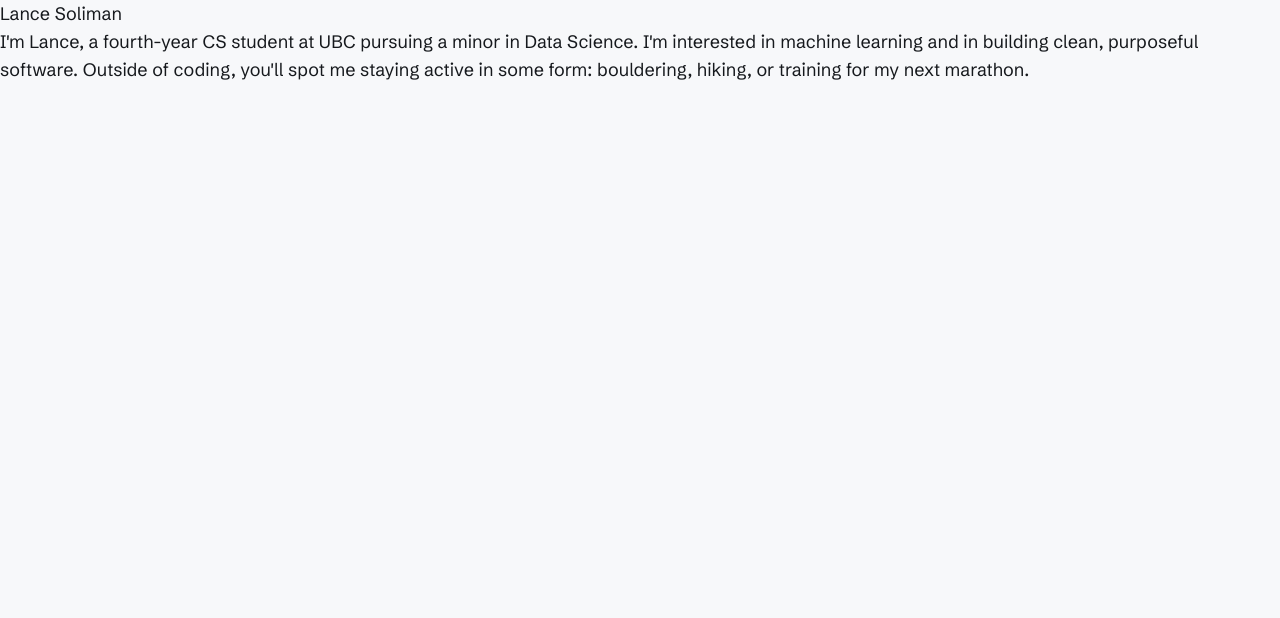
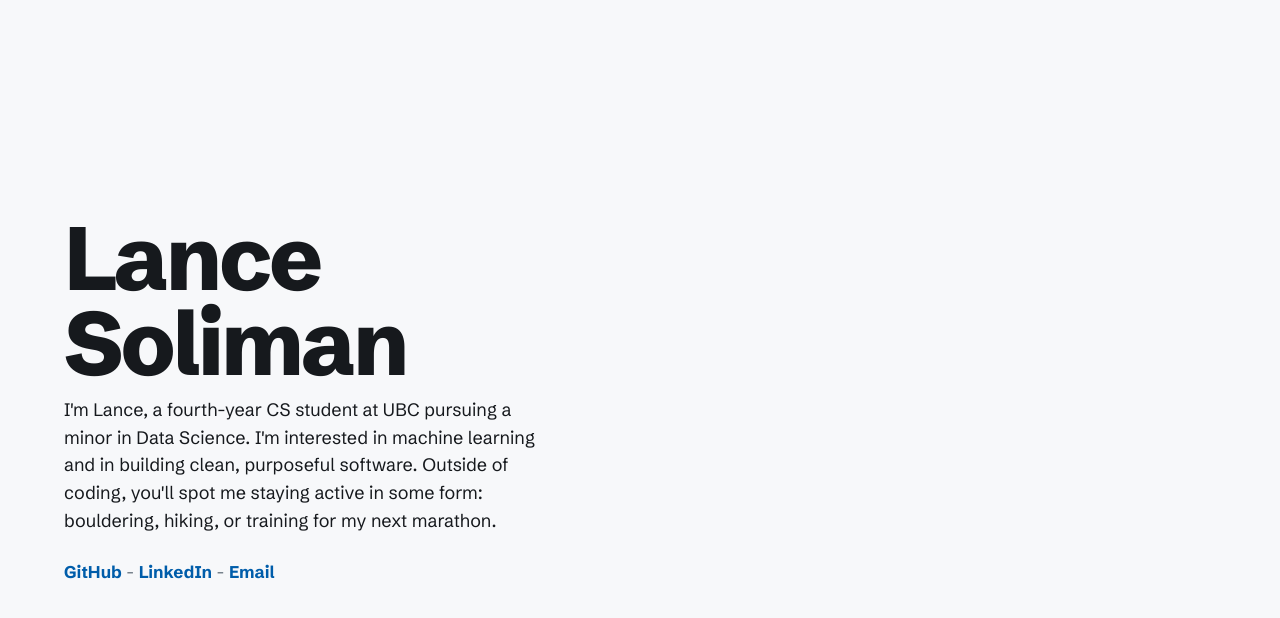
Before and after one commit to solimanlance/lances-portfolio, a Next.js app: page / in a window 1280 px wide. Shown: the top 618 px of the page. Built offline with nearby package versions, Linux system fonts and the light colour scheme.

Commit message:
add initial hero section

```diff
--- a/content.json
+++ b/content.json
@@ -17,19 +17,15 @@
     "links": [
       {
         "label": "GitHub",
-        "href": "TODO: https://github.com/..."
+        "href": "https://github.com/solimanlance"
       },
       {
         "label": "LinkedIn",
-        "href": "TODO: https://linkedin.com/in/..."
-      },
-      {
-        "label": "Résumé",
-        "href": "TODO: /resume.pdf"
+        "href": "https://www.linkedin.com/in/lance-soliman/"
       },
       {
         "label": "Email",
-        "href": "TODO: mailto:..."
+        "href": "lancessoliman@gmail.com"
       }
     ]
   },
--- /dev/null
+++ b/src/components/Hero.js
@@ -0,0 +1,26 @@
+import { Fragment } from "react";
+import { isTodo } from "./stations";
+
+// left column: the stacked name, the rotating line, the intro and the links.
+export default function Hero({ hero }) {
+  return (
+    <div className="hero-text">
+      <h1 className="hero-name">{hero.name}</h1>
+      <p className="hero-intro">{hero.intro}</p>
+      <p className="hero-links">
+        {hero.links.map((link, i) => (
+          <Fragment key={link.label}>
+            {i > 0 && " - "}
+            {isTodo(link.href) ? (
+              <a className="todo" href="#" title={link.href}>
+                {link.label}
+              </a>
+            ) : (
+              <a href={link.href}>{link.label}</a>
+            )}
+          </Fragment>
+        ))}
+      </p>
+    </div>
+  );
+}
--- /dev/null
+++ b/src/components/stations.js
@@ -0,0 +1 @@
+export const isTodo = (value) => typeof value === "string" && value.startsWith("TODO");
--- a/src/pages/index.js
+++ b/src/pages/index.js
@@ -1,5 +1,6 @@
 import Head from "next/head";
 import content from "../../content.json";
+import Hero from "@/components/Hero";
 
 const { meta, hero } = content;
 
@@ -11,8 +12,9 @@ export default function Home() {
         <meta name="description" content={meta.description} />
       </Head>
       <main>
-        <h1>{hero.name}</h1>
-        <p>{hero.intro}</p>
+        <main className="hero">
+        <Hero hero={hero} />
+        </main>
       </main>
     </>
   );
--- a/src/styles/globals.css
+++ b/src/styles/globals.css
@@ -24,3 +24,64 @@ body { font-size: 18px; line-height: 1.55; }
 :focus-visible { outline: 2px solid var(--expo); outline-offset: 3px; }
 
 a { color: var(--expo); text-underline-offset: 3px; }
+
+/* a placeholder link: content.json still says TODO. visible on purpose. */
+.todo {
+  text-decoration-style: dashed;
+}
+.todo::after {
+  content: "TODO";
+  margin-left: 4px;
+  padding: 0 3px;
+  font: 10px/1.4 var(--font-mono), ui-monospace, monospace;
+  vertical-align: 2px;
+  background: var(--yellow);
+  color: var(--ink);
+}
+
+/* page layout */
+
+.hero {
+  display: grid;
+  grid-template-columns: 45fr 55fr;
+  min-height: 100svh;
+  align-items: center;
+}
+
+@media (max-width: 800px) {
+  .hero {
+    grid-template-columns: minmax(0, 1fr);
+    min-height: 0;
+  }
+}
+
+/* hero text */
+
+.hero-text {
+  padding: 48px clamp(16px, 2vw, 32px) 48px clamp(16px, 5vw, 88px);
+}
+.hero-name {
+  margin: 0;
+  font-size: clamp(3.5rem, 7vw, 7rem);
+  font-weight: 800;
+  line-height: 0.95;
+  letter-spacing: -0.035em;
+}
+.hero-intro {
+  max-width: 32rem;
+  margin: 0.6em 0 0;
+}
+.hero-links {
+  margin: 1.4em 0 0;
+  font-size: 17px;
+  color: var(--grey);
+}
+.hero-links a {
+  font-weight: 700;
+}
+
+@media (max-width: 800px) {
+  .hero-text {
+    padding: 56px 16px 24px;
+  }
+}
```
